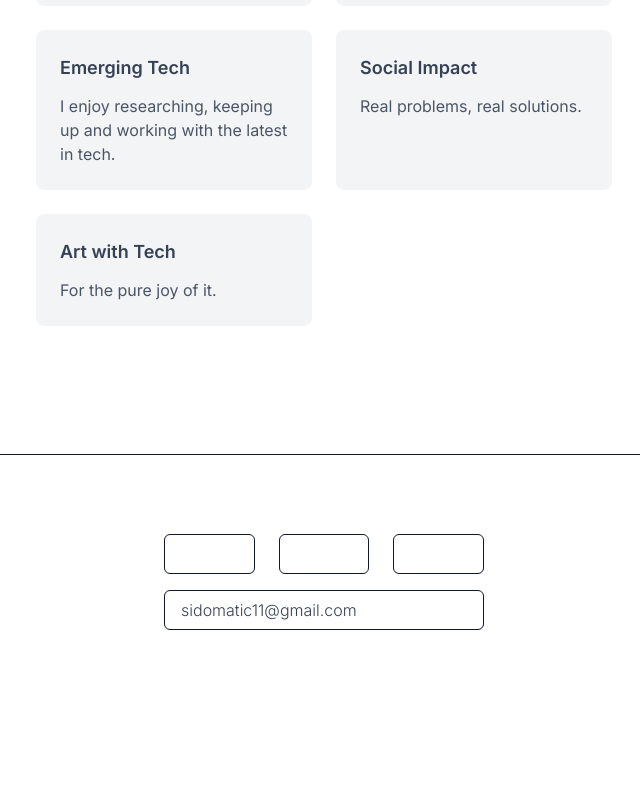
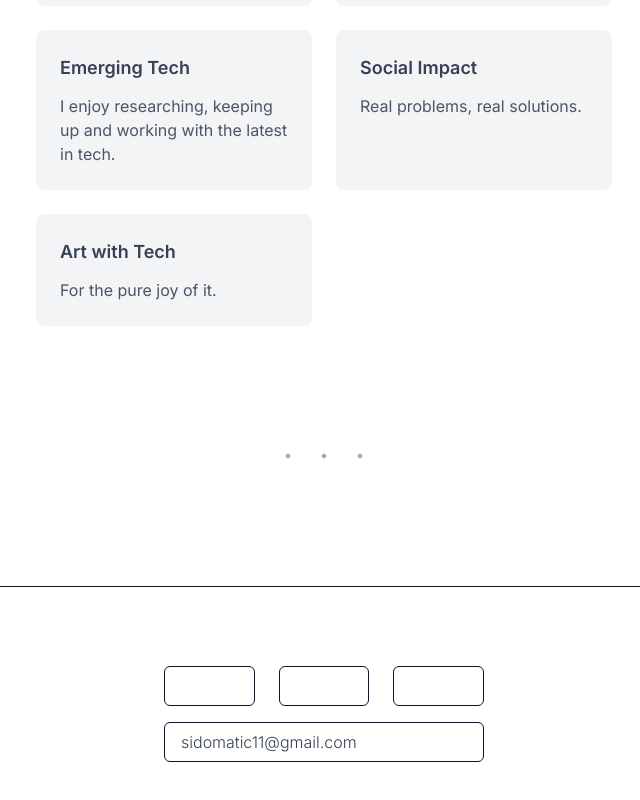
Before and after one commit to sidomatic11/portfolio-2025, a Next.js app: page /about in a window 1280 px wide. Shown: the part 1753-2553 px from the top of the page, without its empty margins (316-956 px from the left). Before the commit the page ends 2463 px from the top, so only its background shows below. Built offline with nearby package versions, Linux system fonts and the light colour scheme; some icons are missing.

Commit message:
end of page in about

```diff
--- a/app/about/page.tsx
+++ b/app/about/page.tsx
@@ -1,4 +1,5 @@
 import Header from "../components/header";
+import EndOfPage from "../components/EndOfPage";
 
 export default function About() {
   return (
@@ -154,6 +155,7 @@ export default function About() {
             </li>
           </ul>
         </section>
+        <EndOfPage />
       </main>
     </div>
   );
```
